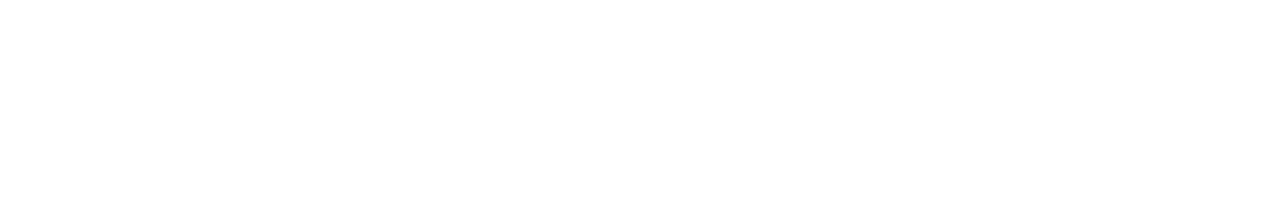
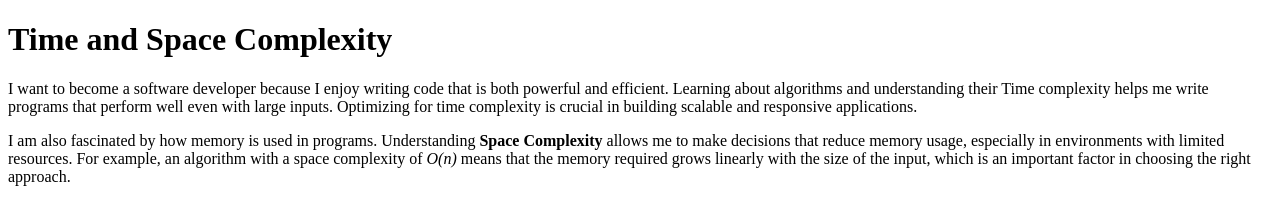
Before and after one commit to acciojob/time-and-space-complexity-Upendhar10, a website: page main.html in a window 1280 px wide. Drawn offline with Linux system fonts and the light colour scheme.

Commit message:
created a submission

```diff
--- a/main.html
+++ b/main.html
@@ -8,6 +8,20 @@
 
 <body>
 	<!-- the entire body must be written by student -->
+	<h1>Time and Space Complexity</h1>
+	<p>
+    I want to become a software developer because I enjoy writing code that is both powerful and efficient.
+    Learning about algorithms and understanding their Time complexity helps me write programs that
+    perform well even with large inputs. Optimizing for time complexity is crucial in building scalable and
+    responsive applications.
+   </p>
+
+   <p>
+    I am also fascinated by how memory is used in programs. Understanding <b>Space Complexity</b>
+    allows me to make decisions that reduce memory usage, especially in environments with limited resources.
+    For example, an algorithm with a space complexity of <em>O(n)</em> means that the memory required grows
+    linearly with the size of the input, which is an important factor in choosing the right approach.
+   </p>
     <script type="text/javascript" src="./script.js">
 </script>
 
```
